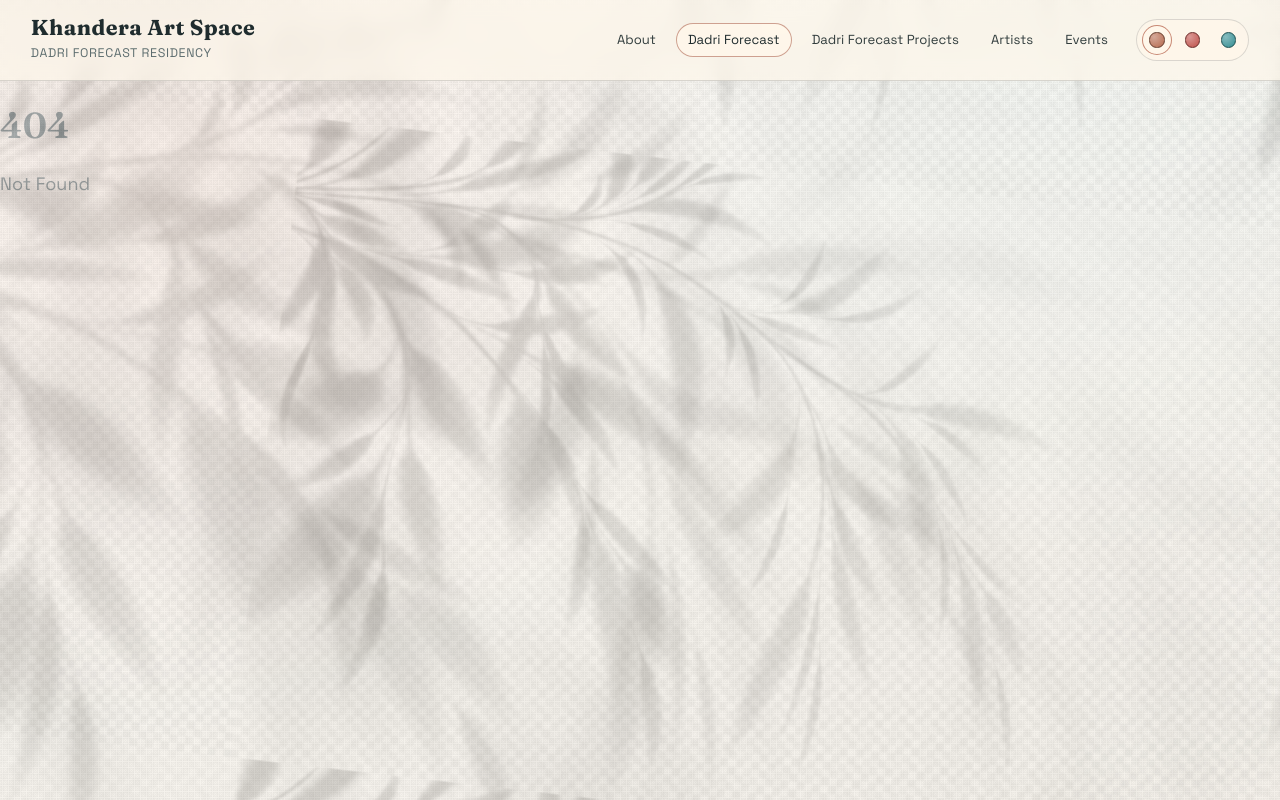
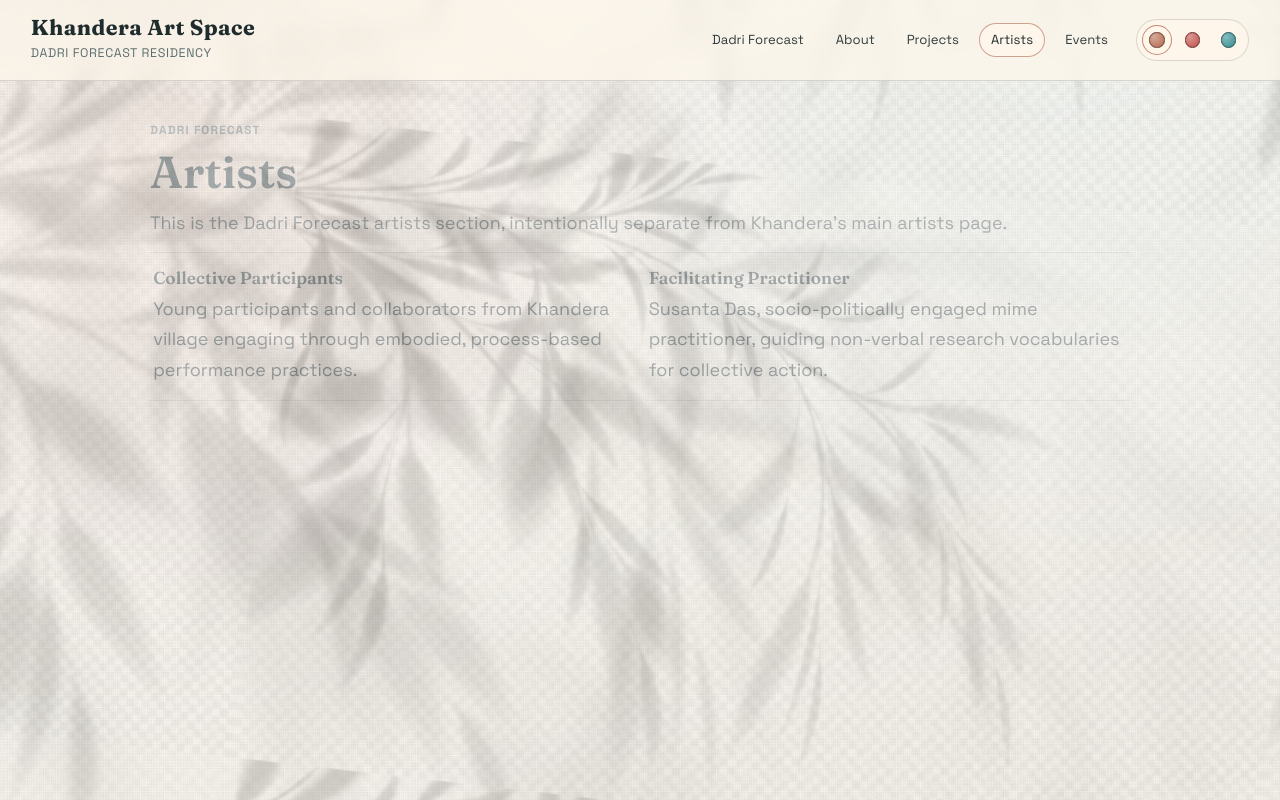
Before and after one commit to Anindyakafka/khandera_art_space_x_dadri_forecast, a SvelteKit app: page /dadri-forecast/artists in a window 1280 px wide. Before the commit this address had no page. Built offline with nearby package versions, Linux system fonts and the light colour scheme.

Commit message:
push Dadri

```diff
--- a/src/routes/+layout.svelte
+++ b/src/routes/+layout.svelte
@@ -11,19 +11,30 @@
     { id: 'sunset', label: 'Sunset', tone: '#be4f4a' },
     { id: 'lagoon', label: 'Lagoon', tone: '#2f8d92' }
   ];
-  const navLinks = [
+  const mainNavLinks = [
     { href: '/about', label: 'About' },
     { href: '/dadri-forecast', label: 'Dadri Forecast' },
-    { href: '/dadri-forecast-projects', label: 'Dadri Forecast Projects' },
+    { href: '/projects', label: 'Projects (Khandera)' },
     { href: '/artists', label: 'Artists' },
     { href: '/events', label: 'Events' }
+  ];
+  const dadriNavLinks = [
+    { href: '/dadri-forecast', label: 'Dadri Forecast', exact: true },
+    { href: '/dadri-forecast/about', label: 'About' },
+    { href: '/dadri-forecast/projects', label: 'Projects' },
+    { href: '/dadri-forecast/artists', label: 'Artists' },
+    { href: '/dadri-forecast/events', label: 'Events' }
   ];
   let activeTheme = themeOptions[0].id;
   let mobileMenuOpen = false;
 
-  function isCurrentRoute(href: string, pathname: string) {
+  function isCurrentRoute(href: string, pathname: string, exact = false) {
     if (href === '/') {
       return pathname === '/';
+    }
+
+    if (exact) {
+      return pathname === href;
     }
 
     return pathname === href || pathname.startsWith(`${href}/`);
@@ -42,6 +53,9 @@
   $: if ($page.url.pathname) {
     mobileMenuOpen = false;
   }
+
+  $: isDadriSection = $page.url.pathname === '/dadri-forecast' || $page.url.pathname.startsWith('/dadri-forecast/');
+  $: navLinks = isDadriSection ? dadriNavLinks : mainNavLinks;
 
   onMount(() => {
     const storedTheme = localStorage.getItem('khandera-theme');
@@ -119,8 +133,8 @@
       {#each navLinks as link}
         <a
           href={link.href}
-          class:current={isCurrentRoute(link.href, $page.url.pathname)}
-          aria-current={isCurrentRoute(link.href, $page.url.pathname) ? 'page' : undefined}
+          class:current={isCurrentRoute(link.href, $page.url.pathname, link.exact)}
+          aria-current={isCurrentRoute(link.href, $page.url.pathname, link.exact) ? 'page' : undefined}
         >
           {link.label}
         </a>
--- /dev/null
+++ b/src/routes/dadri-forecast/about/+page.svelte
@@ -0,0 +1,43 @@
+<main class="dadri-page">
+  <p class="kicker">Dadri Forecast</p>
+  <h1>About</h1>
+  <p>
+    Dadri Forecast is a community-rooted research and cultural practice shaped in response to land loss, ecological damage,
+    caste violence, and extractive development.
+  </p>
+  <p>
+    Unlike the Khandera Art Space about page, this section stays focused on Dadri-specific field conditions and the methods
+    of militant, situated research.
+  </p>
+</main>
+
+<style>
+  .dadri-page {
+    width: min(900px, 95vw);
+    margin: clamp(1rem, 3.5vw, 2.5rem) auto;
+    color: var(--text);
+    border-top: 1px solid var(--line);
+    border-bottom: 1px solid var(--line);
+    padding: clamp(1rem, 2.4vw, 1.8rem);
+  }
+
+  .kicker {
+    margin: 0;
+    text-transform: uppercase;
+    letter-spacing: 0.1em;
+    color: var(--muted);
+    font-size: 0.74rem;
+    font-weight: 700;
+  }
+
+  h1 {
+    margin: 0.45rem 0 0.75rem;
+    font-size: clamp(1.45rem, 4.8vw, 2.8rem);
+  }
+
+  p {
+    margin: 0 0 0.8rem;
+    line-height: 1.75;
+    color: color-mix(in srgb, var(--text) 92%, transparent);
+  }
+</style>
--- /dev/null
+++ b/src/routes/dadri-forecast/artists/+page.svelte
@@ -0,0 +1,66 @@
+<main class="dadri-page">
+  <p class="kicker">Dadri Forecast</p>
+  <h1>Artists</h1>
+  <p class="intro">This is the Dadri Forecast artists section, intentionally separate from Khandera's main artists page.</p>
+
+  <div class="list">
+    <article>
+      <h2>Collective Participants</h2>
+      <p>Young participants and collaborators from Khandera village engaging through embodied, process-based performance practices.</p>
+    </article>
+
+    <article>
+      <h2>Facilitating Practitioner</h2>
+      <p>Susanta Das, socio-politically engaged mime practitioner, guiding non-verbal research vocabularies for collective action.</p>
+    </article>
+  </div>
+</main>
+
+<style>
+  .dadri-page {
+    width: min(980px, 95vw);
+    margin: clamp(1rem, 3.5vw, 2.5rem) auto;
+    color: var(--text);
+  }
+
+  .kicker {
+    margin: 0;
+    text-transform: uppercase;
+    letter-spacing: 0.1em;
+    color: var(--muted);
+    font-size: 0.74rem;
+    font-weight: 700;
+  }
+
+  h1 {
+    margin: 0.45rem 0 0.75rem;
+    font-size: clamp(1.45rem, 4.8vw, 2.8rem);
+  }
+
+  .intro {
+    margin: 0 0 0.9rem;
+    color: color-mix(in srgb, var(--text) 90%, transparent);
+  }
+
+  .list {
+    display: grid;
+    grid-template-columns: repeat(auto-fit, minmax(260px, 1fr));
+    gap: 0.7rem;
+  }
+
+  article {
+    border-top: 1px solid var(--line);
+    border-bottom: 1px solid var(--line);
+    padding: 0.9rem 0.2rem;
+  }
+
+  h2 {
+    margin: 0 0 0.4rem;
+    font-size: 1.08rem;
+  }
+
+  article p {
+    margin: 0;
+    line-height: 1.7;
+  }
+</style>
--- /dev/null
+++ b/src/routes/dadri-forecast/artists/+page.ts
@@ -0,0 +1,5 @@
+export const prerender = true;
+
+export function load() {
+  return {};
+}
--- /dev/null
+++ b/src/routes/dadri-forecast/events/+page.svelte
@@ -0,0 +1,69 @@
+<main class="dadri-page">
+  <p class="kicker">Dadri Forecast</p>
+  <h1>Events</h1>
+  <p class="intro">This events timeline is dedicated to Dadri Forecast activities and is separate from the Khandera events page.</p>
+
+  <ol class="timeline">
+    <li>
+      <p class="date">8 June</p>
+      <h2>Socho Toh Performance</h2>
+      <p>Mime performance developed through a 13-day workshop process in Khandera village.</p>
+    </li>
+  </ol>
+</main>
+
+<style>
+  .dadri-page {
+    width: min(920px, 95vw);
+    margin: clamp(1rem, 3.5vw, 2.5rem) auto;
+    color: var(--text);
+  }
+
+  .kicker {
+    margin: 0;
+    text-transform: uppercase;
+    letter-spacing: 0.1em;
+    color: var(--muted);
+    font-size: 0.74rem;
+    font-weight: 700;
+  }
+
+  h1 {
+    margin: 0.45rem 0 0.75rem;
+    font-size: clamp(1.45rem, 4.8vw, 2.8rem);
+  }
+
+  .intro {
+    margin: 0 0 1rem;
+    color: color-mix(in srgb, var(--text) 90%, transparent);
+  }
+
+  .timeline {
+    margin: 0;
+    padding: 0;
+    list-style: none;
+    border-left: 2px solid color-mix(in srgb, var(--accent) 45%, transparent);
+  }
+
+  .timeline li {
+    padding: 0.2rem 0 0.9rem 0.9rem;
+  }
+
+  .date {
+    margin: 0;
+    font-size: 0.8rem;
+    letter-spacing: 0.08em;
+    color: var(--muted);
+    text-transform: uppercase;
+  }
+
+  h2 {
+    margin: 0.25rem 0 0.35rem;
+    font-size: 1.08rem;
+  }
+
+  .timeline li p {
+    margin: 0;
+    line-height: 1.7;
+  }
+</style>
--- /dev/null
+++ b/src/routes/dadri-forecast/events/+page.ts
@@ -0,0 +1,5 @@
+export const prerender = true;
+
+export function load() {
+  return {};
+}
--- /dev/null
+++ b/src/routes/dadri-forecast/projects/+page.ts
@@ -0,0 +1,5 @@
+export const prerender = true;
+
+export function load() {
+  return {};
+}
```
Also changed, not shown: src/routes/dadri-forecast/+page.svelte (+5 -3 lines), src/routes/dadri-forecast/projects/+page.svelte (renamed from src/routes/dadri-forecast-projects/+page.svelte, +4 -3 lines), src/routes/dadri-forecast/about/+page.ts (renamed from src/routes/dadri-forecast-projects/+page.ts).
